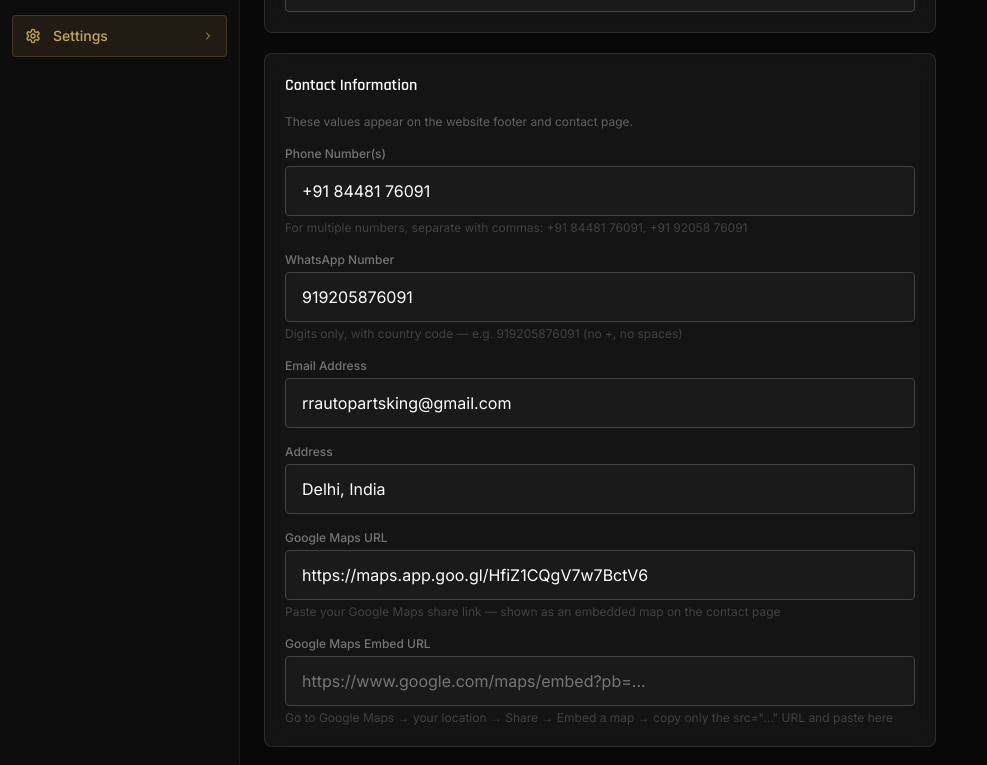
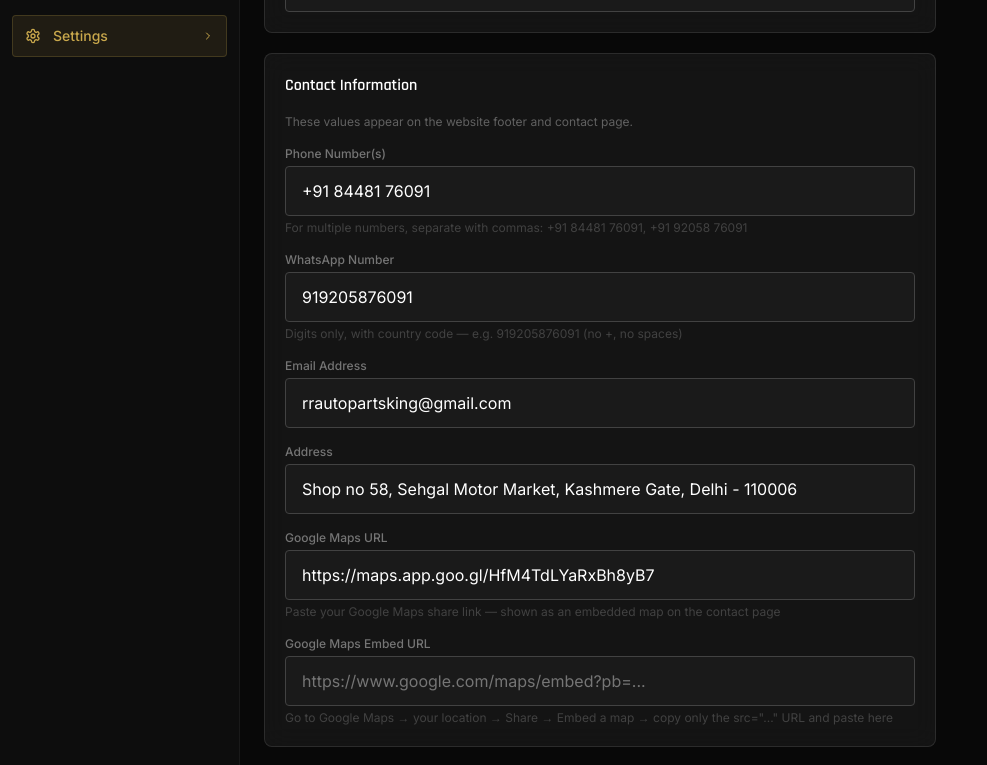
Before and after one commit to rrautopartsking-prog/rr-auto-revamp, a Next.js app: page /admin/settings in a window 1280 px wide. Shown: the part 373-1138 px from the top of the page, without its empty margins (0-987 px from the left). Built offline with nearby package versions, Linux system fonts and the light colour scheme; no server answers; the database is empty.

Commit message:
fix: update location to Shop 58 Sehgal Motor Market Kashmere Gate Delhi with correct map embed

```diff
--- a/app/(admin)/admin/settings/page.tsx
+++ b/app/(admin)/admin/settings/page.tsx
@@ -8,8 +8,8 @@ const defaultSettings: Record<string, string> = {
   site_tagline: "Premium Automotive Parts",
   contact_phone: "+91 84481 76091",
   contact_email: "rrautopartsking@gmail.com",
-  contact_address: "Delhi, India",
-  contact_map_url: "https://maps.app.goo.gl/HfiZ1CQgV7w7BctV6",
+  contact_address: "Shop no 58, Sehgal Motor Market, Kashmere Gate, Delhi - 110006",
+  contact_map_url: "https://maps.app.goo.gl/HfM4TdLYaRxBh8yB7",
   whatsapp_number: "919205876091",
   google_analytics_id: "",
   meta_pixel_id: "",
--- a/app/(public)/contact/page.tsx
+++ b/app/(public)/contact/page.tsx
@@ -20,15 +20,14 @@ export default async function ContactPage() {
   const email = settings.contact_email || "info@rrautorevamp.com";
   const address = settings.contact_address || "Delhi, India";
   const whatsapp = (settings.whatsapp_number || "919205876091").replace(/\D/g, "");
-  const mapUrl = settings.contact_map_url || "https://maps.app.goo.gl/HfiZ1CQgV7w7BctV6";
+  const mapUrl = settings.contact_map_url || "https://maps.app.goo.gl/HfM4TdLYaRxBh8yB7";
 
-  // contact_map_embed is the full iframe src from Google Maps > Share > Embed a map
-  // Falls back to a search query embed if not set
+  // Embed using exact address resolved from the short link
   const mapsEmbedSrc =
     settings.contact_map_embed ||
     `https://maps.google.com/maps?q=${encodeURIComponent(
-      settings.contact_address || "RR Auto Revamp, Delhi, India"
-    )}&output=embed&z=16`;
+      "Shop no 58, R R AUTO REVAMP, Sehgal Motor Market, Chabi Ganj, Kashmere Gate, Delhi, 110006"
+    )}&output=embed&z=17`;
 
   return (
     <div className="min-h-screen bg-carbon-950 pt-20">
--- a/lib/settings.ts
+++ b/lib/settings.ts
@@ -5,8 +5,8 @@ const defaults: Record<string, string> = {
   site_tagline: "Premium Automotive Parts",
   contact_phone: "+91 84481 76091",
   contact_email: "info@rrautorevamp.com",
-  contact_address: "Delhi, India",
-  contact_map_url: "https://maps.app.goo.gl/HfiZ1CQgV7w7BctV6",
+  contact_address: "Shop no 58, Sehgal Motor Market, Kashmere Gate, Delhi - 110006",
+  contact_map_url: "https://maps.app.goo.gl/HfM4TdLYaRxBh8yB7",
   contact_map_embed: "",
   whatsapp_number: "919205876091",
   google_analytics_id: "",
```
